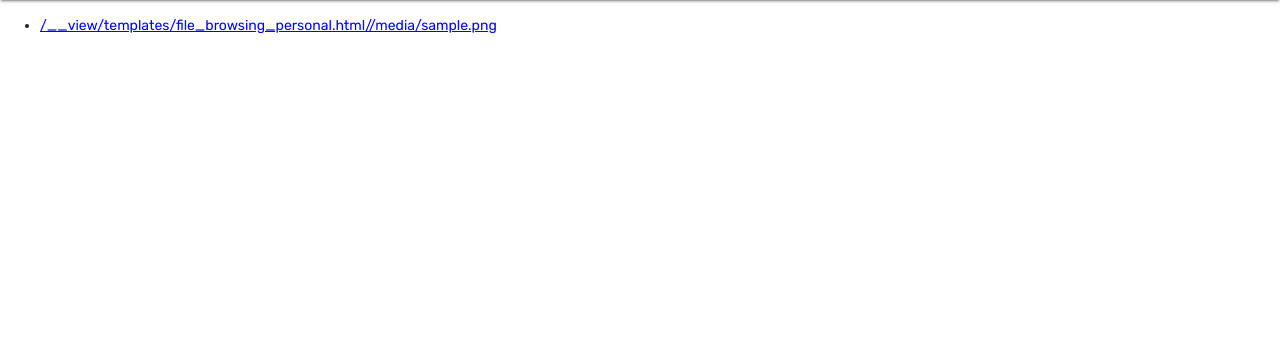
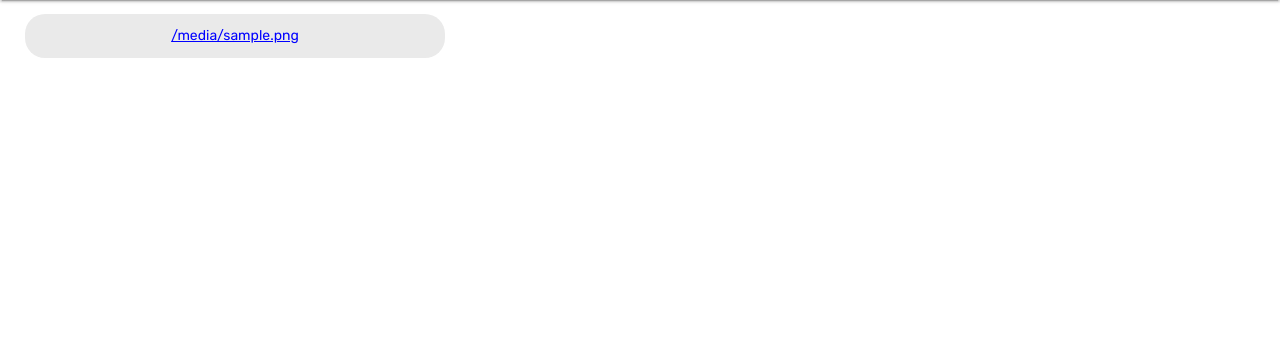
Before and after one commit to Strawberry-Software-Industries/SecureCloud, a Flask app: template templates/file_browsing_personal.html in a window 1280 px wide. Shown: the part 64-420 px from the top of the page. Run offline with Flask 2, Linux system fonts and the light colour scheme; the template is opened without the code that fills it: most values are stand-ins (such as "Sample title", 1, 10 or a date in 2020); parts of the project's set-up code (start-up, migrations or seed data) failed here and were passed over.

Commit message:
Updated all pages

```diff
--- a/templates/file_browsing_personal.html
+++ b/templates/file_browsing_personal.html
@@ -18,13 +18,22 @@
         font-family: "Rubik";
     }
 
+    li {
+        margin-top: 10px;
+        margin-left: -15px;
+        background-color: #eaeaea;
+        list-style-type: none;
+        border-radius: 20px;
+        padding: 10px;
+        width: 400px;
+    }
+
+    .center {
+        text-align: center;
+    }
+
     a:link {
         color: blue;
-        background-color: transparent;
-    }
-
-    a:visited {
-        color: purple;
         background-color: transparent;
     }
 
@@ -33,16 +42,10 @@
         background-color: transparent;
     }
 
-    a:active {
-        color: purple;
-        background-color: transparent;
-    }
-
 
 </style>
 
 <body>
-
     <div class="mdl-layout mdl-js-layout mdl-layout--fixed-header">
         <header class="mdl-layout__header">
             <div class="mdl-layout__header-row">
@@ -67,15 +70,17 @@
         </div>
         <main class="mdl-layout__content">
             <div class="page-content"></div>
+            <div class="center">
                 <ul>
                     {% for file in files %}
                     <li>
                         <a href="{{ (request.path + '/' if request.path != '/' else '') + file }}">
-                        {{ (request.path + '/' if request.path != '/' else '') + file }}
+                            {{ ('' + '' if request.path != '/' else '') + file }}
                         </a>
                     </li>
                     {% endfor %}
                 </ul>
+            </div>
 
             <a class="mdl-button mdl-js-button mdl-button--raised mdl-js-ripple-effect mdl-button--colored"
                 style="position: fixed; bottom: 30px; right: 30px;" href="/upload/personal">{{upload_link}}</a>
```
Also changed, not shown: templates/file_browsing.html (+29 -13 lines), templates/file_choosing.html (+17 -2 lines). Lines whose indentation alone changed are shown as unchanged.
